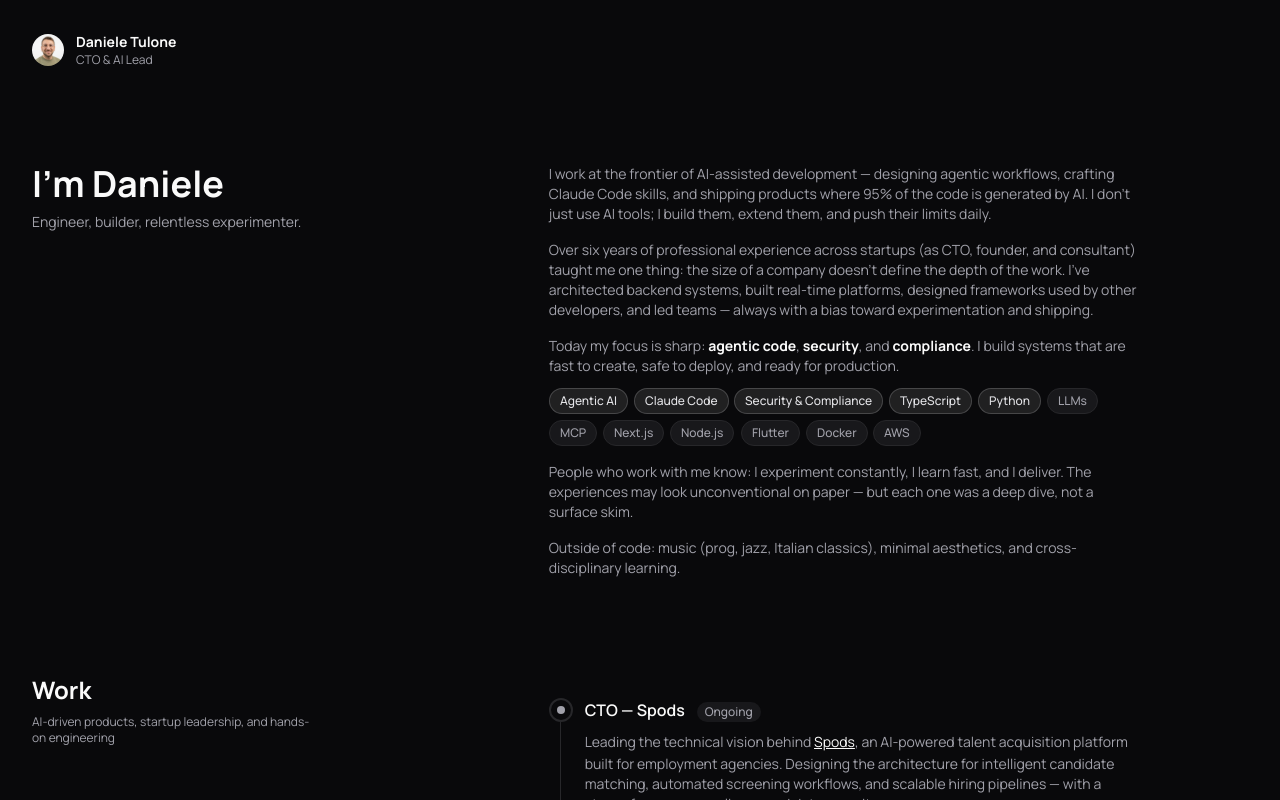
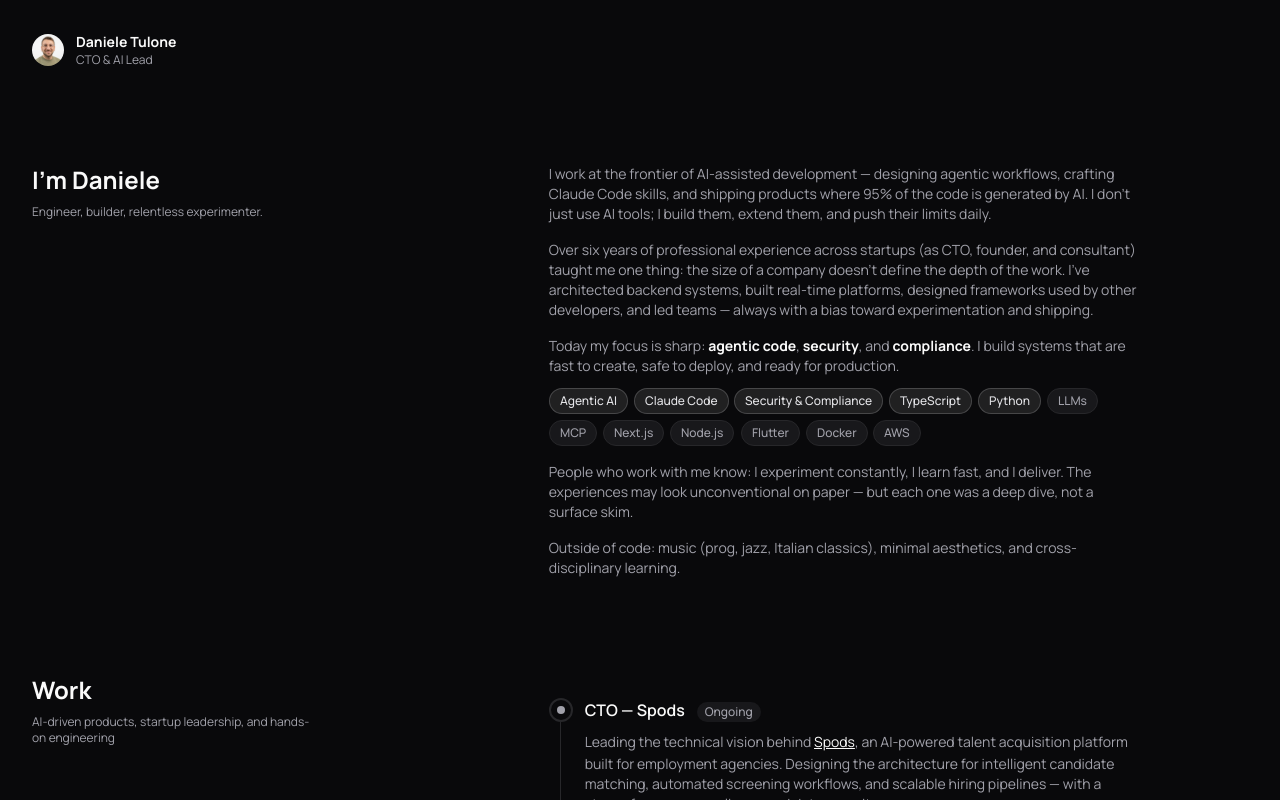
Before and after one commit to danieletulone/danieletulone, a Next.js app: page /about in a window 1280 px wide. Shown: the top 800 px of the page. Built offline with nearby package versions, Linux system fonts and the light colour scheme.

Commit message:
style: normalize about page intro label to match other sections
Co-Authored-By: Claude Opus 4.6 (1M context) <noreply@anthropic.com>

```diff
--- a/src/app/about/page.tsx
+++ b/src/app/about/page.tsx
@@ -19,8 +19,8 @@ export default function AboutPage() {
         {/* Intro */}
         <section className="grid grid-cols-1 md:grid-cols-12 gap-4 md:gap-6 mb-16 sm:mb-24">
           <div className="md:col-span-3 animate-fade-up sticky top-[4.5rem] sm:top-[6.5rem] self-start z-10 bg-background py-2 sm:py-0">
-            <h1 className="text-3xl sm:text-4xl font-bold text-foreground">I&apos;m Daniele</h1>
-            <p className="text-sm text-muted mt-2">Engineer, builder, relentless experimenter.</p>
+            <h1 className="text-2xl font-bold text-foreground">I&apos;m Daniele</h1>
+            <p className="text-xs text-muted mt-2">Engineer, builder, relentless experimenter.</p>
           </div>
 
           <div className="md:col-span-6 md:col-start-6">
```
